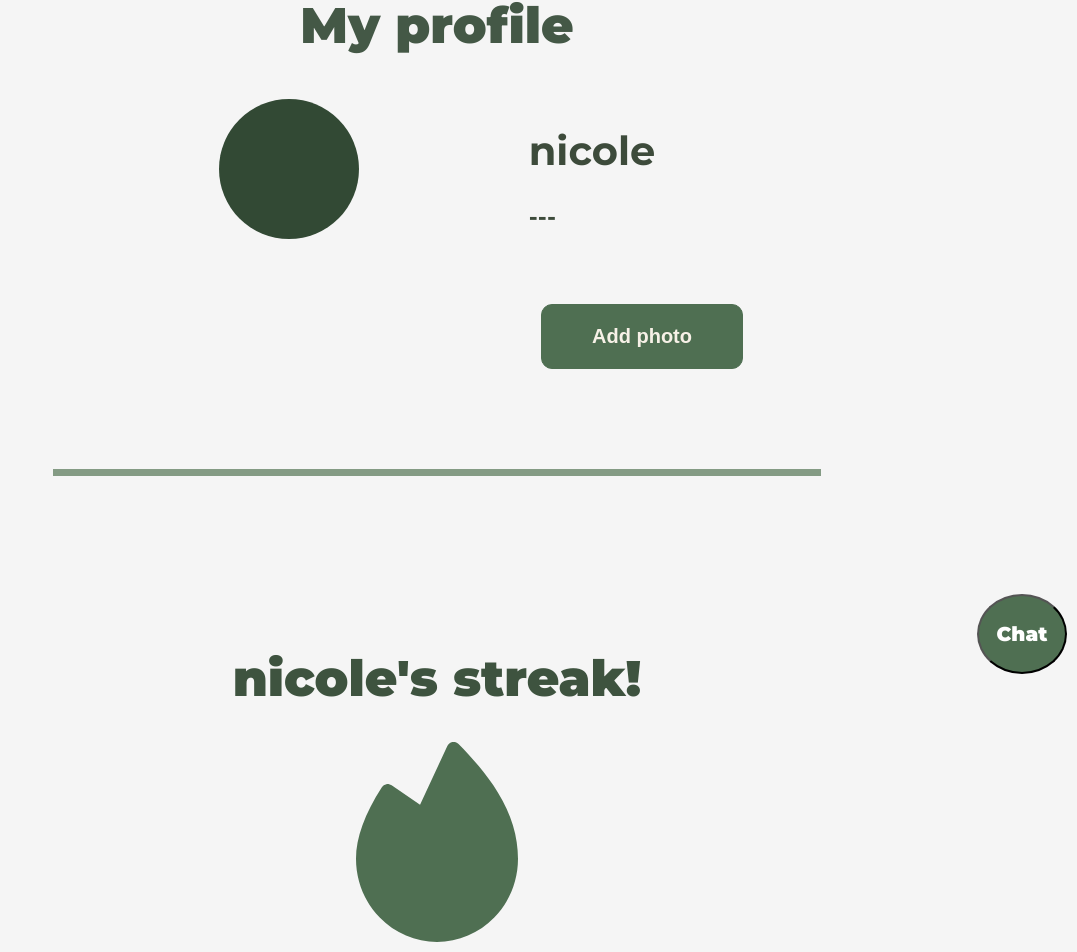
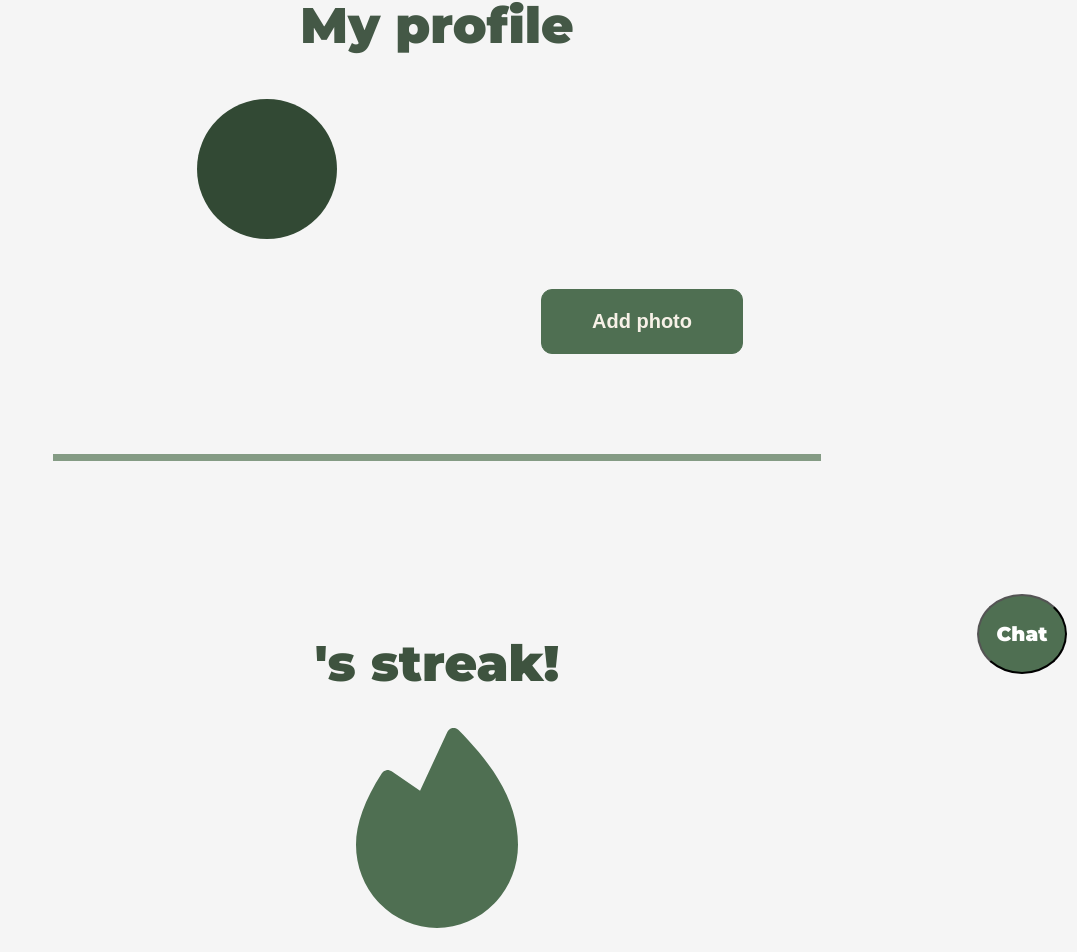
Before and after one commit to NSStoyanova22/GreenVista, a React (Vite) app: page /yourprofile in a window 1280 px wide. Shown: the part 116-1068 px from the top of the page, without its empty margins (203-1280 px from the left). Built offline with nearby package versions, Linux system fonts and the light colour scheme.

Commit message:
Profile and YourProfile changes

```diff
--- a/src/misc/profiles.js
+++ /dev/null
@@ -1,6 +0,0 @@
-export default [
-    {
-        name: "nicole",
-        username: null,
-    },
-]
--- a/src/pages/Profile.jsx
+++ b/src/pages/Profile.jsx
@@ -4,7 +4,6 @@ import '../../styles/Profile.css'
 import { ComponentWithChatbot } from "../components/ComponentWithChatbot";
 import streak from '../../public/streak.svg'
 
-import profiles from "../misc/profiles";
 
 export const Profile = () => {
 
@@ -16,14 +15,14 @@ export const Profile = () => {
 
             <div className="profileDetails">
                 <div className="circleProfile"></div>
-                {profiles.map((profile) => {
-                    return<>
-                    <div className="profileNames" key={profile.name}>
-                        <h1>{ profile.name ?? "----"}</h1>
-                        <h3>{ profile.username ?? "---" }</h3>
-                    </div>
-                    </>
-                })}
+
+
+                 <div className="profileNames" >
+                         <h1>n</h1>
+                        <h3>hey</h3>
+                 </div>
+
+
 
             </div>
             <div className="buttonsProfile">
@@ -36,11 +35,10 @@ export const Profile = () => {
 
             </div>
             <div className="horizontal-line"></div>
-            {profiles.map((profile) => {
-                    return<>
-            <div className="streakProfile" key={profile.name} >
+
+            <div className="streakProfile" >
                 <div>
-                <h1 className="textStreak">{ profile.name ?? "---" }'s streak!</h1>
+                <h1 className="textStreak">N's streak!</h1>
                 </div>
                 <div>
                 <img src={streak} alt="" />
@@ -49,8 +47,7 @@ export const Profile = () => {
                 <h1 className="textStreak" >you up for a competition?</h1>
                 </div>
             </div>
-            </>
-            })}
+
         </div>
         </ComponentWithChatbot>
 
--- a/src/pages/YourProfile.jsx
+++ b/src/pages/YourProfile.jsx
@@ -4,9 +4,8 @@ import '../../styles/YourProfile.css'
 import { ComponentWithChatbot } from "../components/ComponentWithChatbot";
 import streak from '../../public/streak.svg'
 
-import profiles from "../misc/profiles";
 
-export const YourProfile = () => {
+export const YourProfile = (props) => {
 
     return (
          <ComponentWithChatbot>
@@ -16,14 +15,9 @@ export const YourProfile = () => {
 
             <div className="profileDetails">
                 <div className="circleProfile"></div>
-                {profiles.map((profile) => {
-                    return<>
-                    <div className="profileNames" key={profile.name}>
-                        <h1>{ profile.name ?? "----"}</h1>
-                        <h3>{ profile.username ?? "---" }</h3>
-                    </div>
-                    </>
-                })}
+                <h1>{props.username}</h1>
+                <h3>{props.email}</h3>
+
 
             </div>
             <div className="buttonsProfile">
@@ -32,11 +26,10 @@ export const YourProfile = () => {
                 </button>
             </div>
             <div className="horizontal-line"></div>
-            {profiles.map((profile) => {
-                    return<>
-            <div className="streak" key={profile.name} >
+
+            <div className="streak" >
                 <div>
-                <h1 className="streakText">{ profile.name ?? "---" }'s streak!</h1>
+                <h1 className="streakText">{props.username}'s streak!</h1>
                 </div>
                 <div>
                 <img src={streak} alt="" />
@@ -45,8 +38,8 @@ export const YourProfile = () => {
                 <h1 className="streakText" >you up for a competition?</h1>
                 </div>
             </div>
-            </>
-            })}
+
+
         </div>
         </ComponentWithChatbot>
 
```
